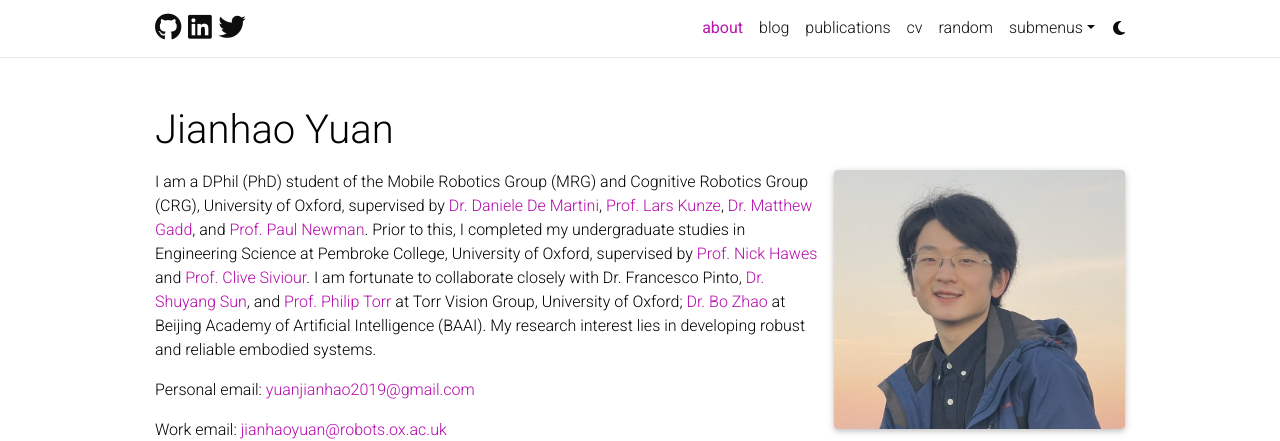
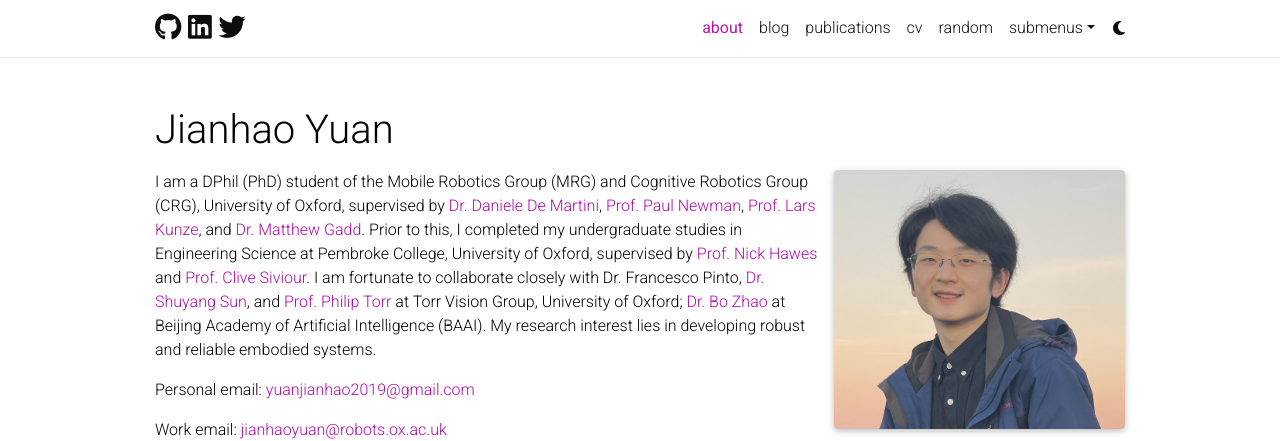
Before and after one commit to YuanJianhao508/YuanJianhao508.github.io, a Jekyll site: the page built from _pages/about.md, in a window 1280 px wide and 1212 px high. Shown: the top 441 px of the window. Built offline with Jekyll 4.4.1, drawn with Linux system fonts in a browser that asks for light colours; full-size pictures stand in for the smaller copies a plugin makes; comment, search, counter and statistics services are not loaded; a style sheet for code colours, icons or effects is not loaded.

Commit message:
update news

```diff
--- a/_pages/about.md
+++ b/_pages/about.md
@@ -18,7 +18,7 @@
 social: true  # includes social icons at the bottom of the page
 ---
 
-I am a DPhil (PhD) student of the Mobile Robotics Group (MRG) and Cognitive Robotics Group (CRG), University of Oxford, supervised by [Dr. Daniele De Martini](https://ori.ox.ac.uk/people/daniele-de-martini/), [Prof. Lars Kunze](https://ori.ox.ac.uk/people/lars-kunze/), [Dr. Matthew Gadd](https://mttgdd.github.io/), and [Prof. Paul Newman](https://www.ori.ox.ac.uk/people/paul-newman/). Prior to this, I completed my undergraduate studies in Engineering Science at Pembroke College, University of Oxford, supervised by [Prof. Nick Hawes](https://www.robots.ox.ac.uk/~nickh/) and [Prof. Clive Siviour](https://eng.ox.ac.uk/people/clive-siviour/). I am fortunate to collaborate closely with Dr. Francesco Pinto, [Dr. Shuyang Sun](https://kevin-ssy.github.io/), and [Prof. Philip Torr](https://www.robots.ox.ac.uk/~phst/) at Torr Vision Group, University of Oxford; [Dr. Bo Zhao](https://www.bozhao.me/) at Beijing Academy of Artificial Intelligence (BAAI). My research interest lies in developing robust and reliable embodied systems.
+I am a DPhil (PhD) student of the Mobile Robotics Group (MRG) and Cognitive Robotics Group (CRG), University of Oxford, supervised by [Dr. Daniele De Martini](https://ori.ox.ac.uk/people/daniele-de-martini/), [Prof. Paul Newman](https://www.ori.ox.ac.uk/people/paul-newman/), [Prof. Lars Kunze](https://ori.ox.ac.uk/people/lars-kunze/), and [Dr. Matthew Gadd](https://mttgdd.github.io/). Prior to this, I completed my undergraduate studies in Engineering Science at Pembroke College, University of Oxford, supervised by [Prof. Nick Hawes](https://www.robots.ox.ac.uk/~nickh/) and [Prof. Clive Siviour](https://eng.ox.ac.uk/people/clive-siviour/). I am fortunate to collaborate closely with Dr. Francesco Pinto, [Dr. Shuyang Sun](https://kevin-ssy.github.io/), and [Prof. Philip Torr](https://www.robots.ox.ac.uk/~phst/) at Torr Vision Group, University of Oxford; [Dr. Bo Zhao](https://www.bozhao.me/) at Beijing Academy of Artificial Intelligence (BAAI). My research interest lies in developing robust and reliable embodied systems.
 
 
 Personal email: [yuanjianhao2019@gmail.com](yuanjianhao2019@gmail.com)
```
